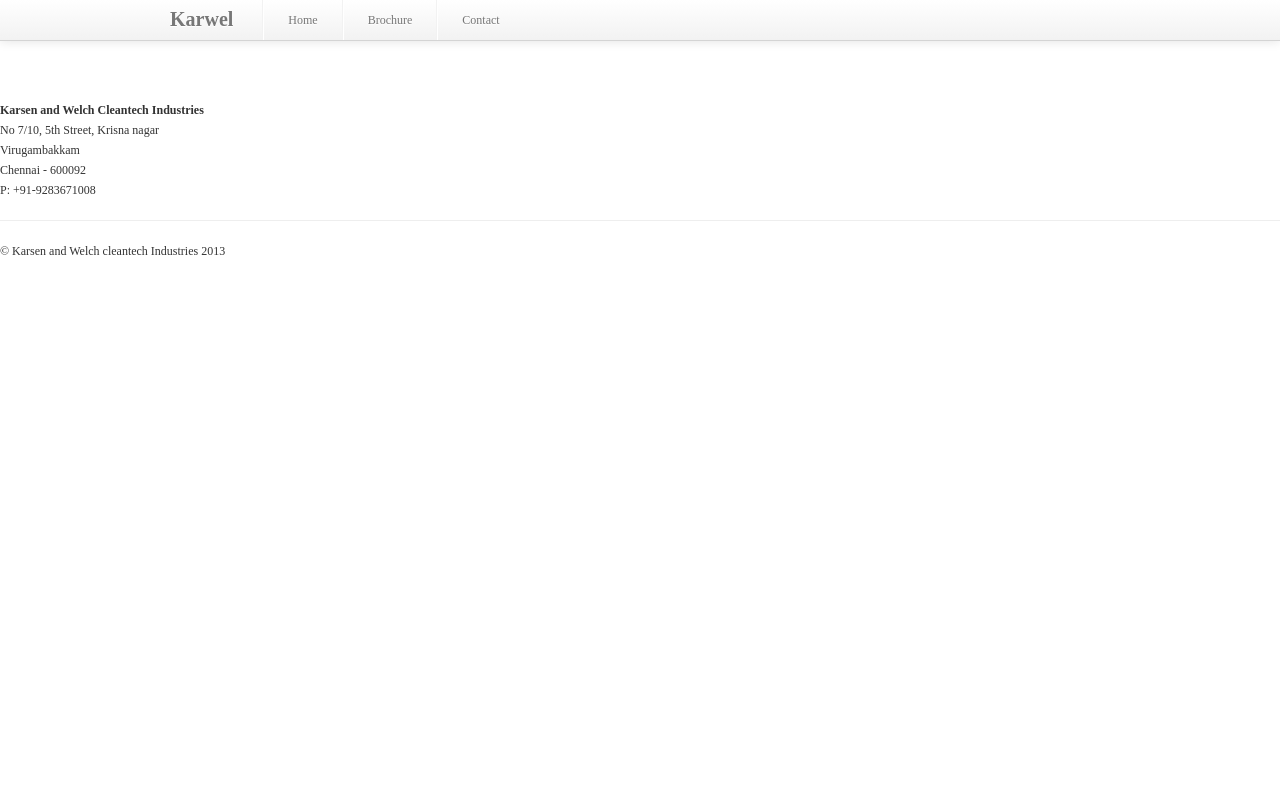
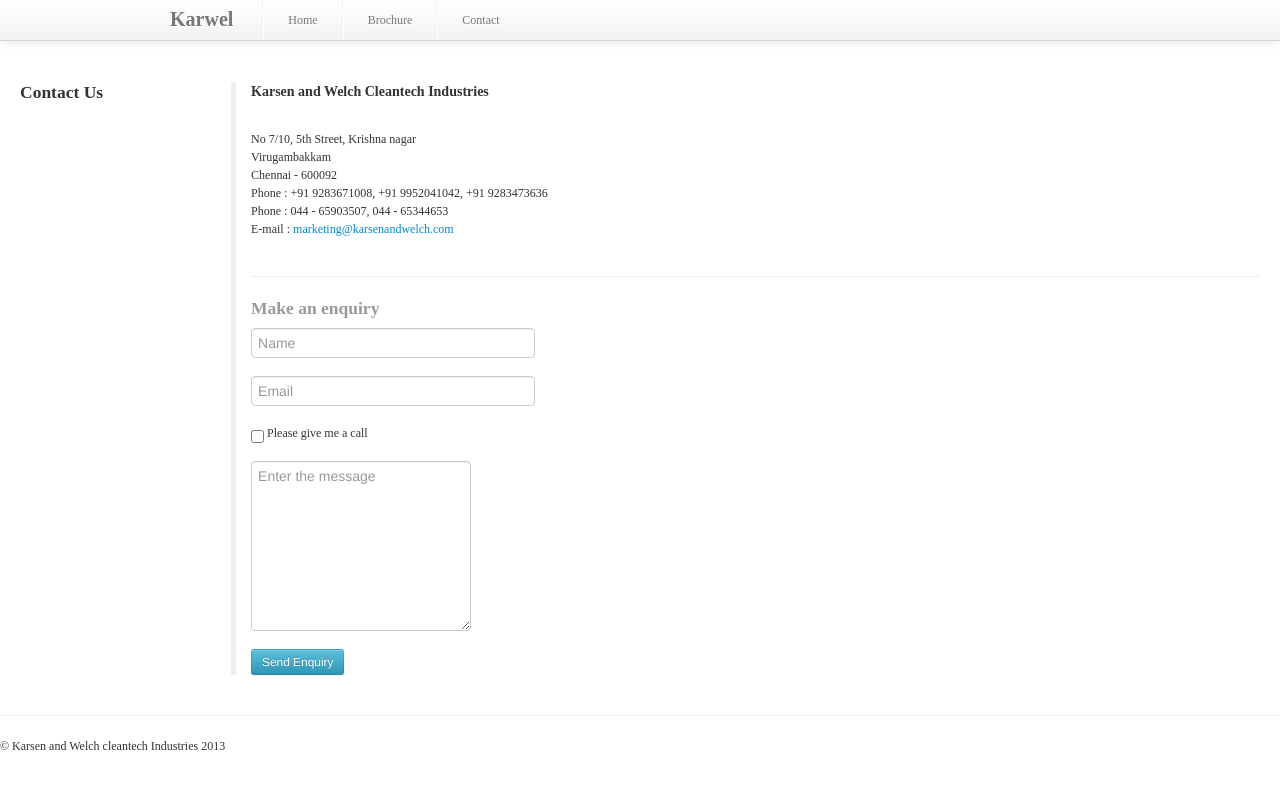
Before and after one commit to soundarmoorthy/karsenandwelch, a Jekyll site: the page built from contact/index.html, in a window 1280 px wide. Shown: the top 789 px of the page. Built offline with Jekyll 4.4.1, drawn with Linux system fonts in a browser that asks for light colours; nearby versions of some CDN libraries; some web fonts are replaced; Markdown is read by kramdown in place of the engine named in the settings.

Commit message:
Update the contact page

```diff
--- a/contact/index.html
+++ b/contact/index.html
@@ -1,14 +1,35 @@
 ---
 layout: default
 ---
+<!-- These new lines are required for conforming with the layout -->
+<br><br><br><br>
 
-<br><br><br><br><br>
-<p class="br-success">
-<address>
-   <strong>Karsen and Welch Cleantech Industries</strong><br>
-   No 7/10, 5th Street, Krisna nagar<br>
-   Virugambakkam<br>
-   Chennai - 600092<br>
-   <abbr href="Phone">P:</abbr> +91-9283671008
-</address>
-</p>
+<div class="container-fluid">
+  <div class="row-fluid">
+    <div class="span2">
+      <h4>Contact Us</h4>
+    </div>
+    <div class="span10">
+      <blockquote>
+      <h5>Karsen and Welch Cleantech Industries</h5><br>
+      No 7/10, 5th Street, Krishna nagar<br>
+      Virugambakkam<br>
+      Chennai - 600092<br>
+      Phone : +91 9283671008, +91 9952041042, +91 9283473636<br>
+      Phone : 044 - 65903507, 044 - 65344653<br>
+      E-mail : <a href="mailto:marketing@karsenandwelch.com">marketing@karsenandwelch.com</a><br><br>
+      <hr>
+      <h4 class="muted">Make an enquiry</h4>
+      <form class="form-horizontal">
+        <div class="conrol-group">
+          <input class="input-xlarge" type="text"  id="inputName" placeholder="Name" /><br><br>
+          <input class="input-xlarge" type="email" id="inputEmail" required=true placeholder="Email" /><br><br>
+	  <input type="checkbox" class="input-xlarge" value="true">&nbsp;Please give me a call</input><br><br>
+	  <textarea rows=8 cols=100 maxlength=512 required=true placeholder="Enter the message"></textarea><br><br>
+	  <button type="submit" class="btn btn-info btn-small">Send Enquiry</button>
+	</div>
+      </form>
+      </blockquote>
+    </div>
+  </div>
+</div>
```
